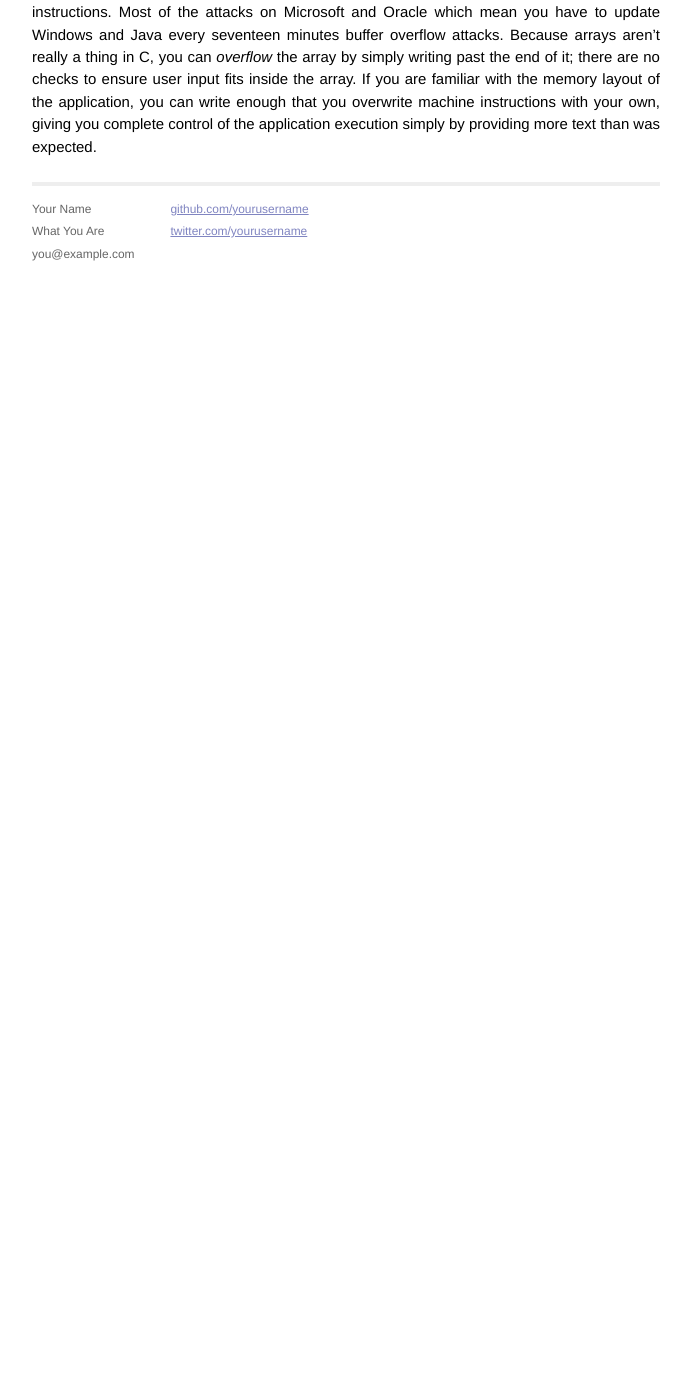
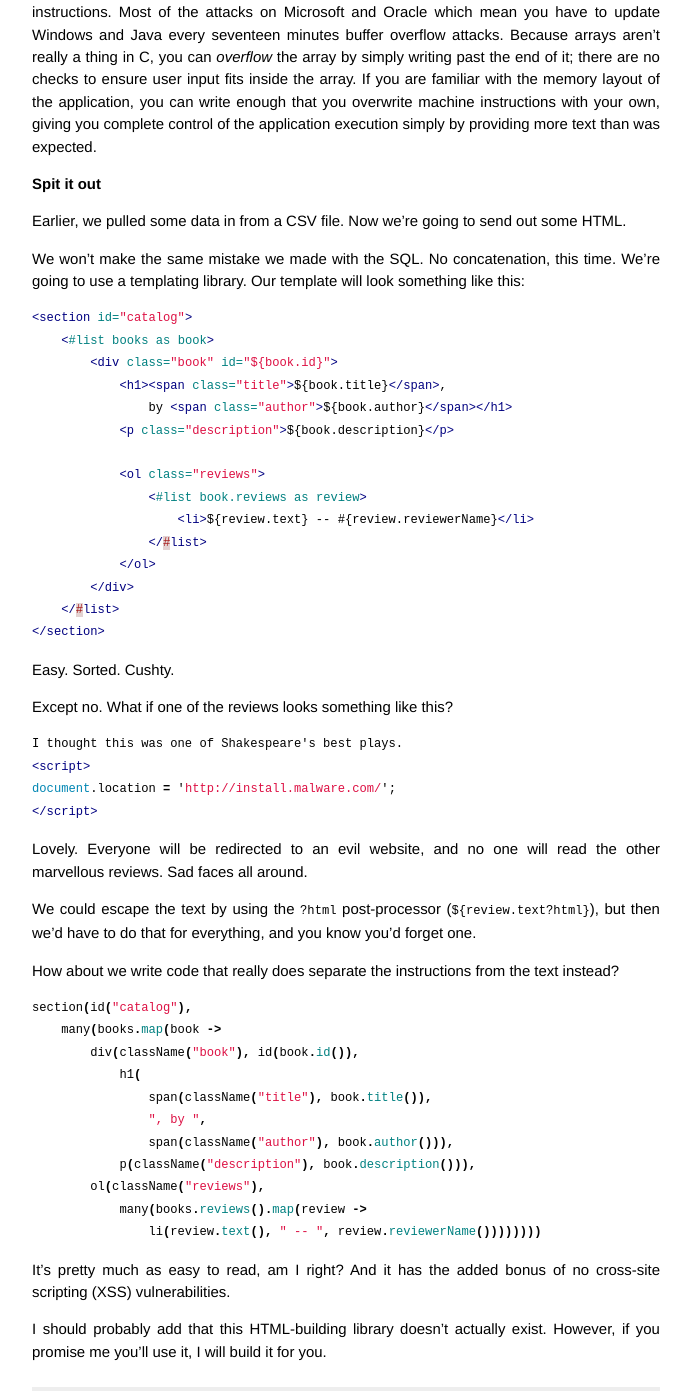
Before and after one commit to SamirTalwar/talks, a Jekyll site: the page built from index.md, in a window 1280 px wide and 1400 px high, scrolled down 7125 px. Shown: the whole window, without its empty margins (294-985 px from the left). Built offline with Jekyll 4.4.1, drawn with Linux system fonts in a browser that asks for light colours; before the commit the page ends 7402 px from its top, so only the background shows below that.

Commit message:
Case Study #4: Cross-site scripting.

````diff
--- a/index.md
+++ b/index.md
@@ -64,17 +64,17 @@ You can put quite literally anything into a string (assuming infinite memory). T
 ```xml
 <?xml version="1.0"?>
 <catalog>
-   <book id="bk101">
-      <author>Shakespeare, William</author>
-      <title>As You Like It</title>
-      <genre>Comedy</genre>
-      <price>£4.95</price>
-      <publish_date>1599-02-20</publish_date>
-      <isbn>978-0141012278</isbn>
-      <description>William Shakespeare's exuberant comedy
-      As You Like It is his playful take on the Renaissance
-      tradition of pastoral romance</description>
-   </book>
+    <book id="bk101">
+        <author>Shakespeare, William</author>
+        <title>As You Like It</title>
+        <genre>Comedy</genre>
+        <price>£4.95</price>
+        <publish_date>1599-02-20</publish_date>
+        <isbn>978-0141012278</isbn>
+        <description>William Shakespeare's exuberant comedy
+        As You Like It is his playful take on the Renaissance
+        tradition of pastoral romance</description>
+    </book>
 </catalog>
 ```
 
@@ -356,3 +356,62 @@ public boolean authenticate(String username, String password) {
 This way, the database will handle the user-supplied input separately from the SQL itself, which means (assuming the database driver has been written well) any SQL in the user input will be treated as text, not code.
 
 A number of threats to security involve convincing a program to treat data as executable instructions. Most of the attacks on Microsoft and Oracle which mean you have to update Windows and Java every seventeen minutes buffer overflow attacks. Because arrays aren't really a thing in C, you can *overflow* the array by simply writing past the end of it; there are no checks to ensure user input fits inside the array. If you are familiar with the memory layout of the application, you can write enough that you overwrite machine instructions with your own, giving you complete control of the application execution simply by providing more text than was expected.
+
+### Spit it out
+
+Earlier, we pulled some data in from a CSV file. Now we're going to send out some HTML.
+
+We won't make the same mistake we made with the SQL. No concatenation, this time. We're going to use a templating library. Our template will look something like this:
+
+```html
+<section id="catalog">
+    <#list books as book>
+        <div class="book" id="${book.id}">
+            <h1><span class="title">${book.title}</span>,
+                by <span class="author">${book.author}</span></h1>
+            <p class="description">${book.description}</p>
+
+            <ol class="reviews">
+                <#list book.reviews as review>
+                    <li>${review.text} -- #{review.reviewerName}</li>
+                </#list>
+            </ol>
+        </div>
+    </#list>
+</section>
+```
+
+Easy. Sorted. Cushty.
+
+Except no. What if one of the reviews looks something like this?
+
+```html
+I thought this was one of Shakespeare's best plays.
+<script>
+document.location = 'http://install.malware.com/';
+</script>
+```
+
+Lovely. Everyone will be redirected to an evil website, and no one will read the other marvellous reviews. Sad faces all around.
+
+We could escape the text by using the `?html` post-processor (`${review.text?html}`), but then we'd have to do that for everything, and you know you'd forget one.
+
+How about we write code that really does separate the instructions from the text instead?
+
+```java
+section(id("catalog"),
+    many(books.map(book ->
+        div(className("book"), id(book.id()),
+            h1(
+                span(className("title"), book.title()),
+                ", by ",
+                span(className("author"), book.author())),
+            p(className("description"), book.description())),
+        ol(className("reviews"),
+            many(books.reviews().map(review ->
+                li(review.text(), " -- ", review.reviewerName())))))))
+```
+
+It's pretty much as easy to read, am I right? And it has the added bonus of no cross-site scripting (XSS) vulnerabilities.
+
+I should probably add that this HTML-building library doesn't actually exist. However, if you promise me you'll use it, I will build it for you.
````
